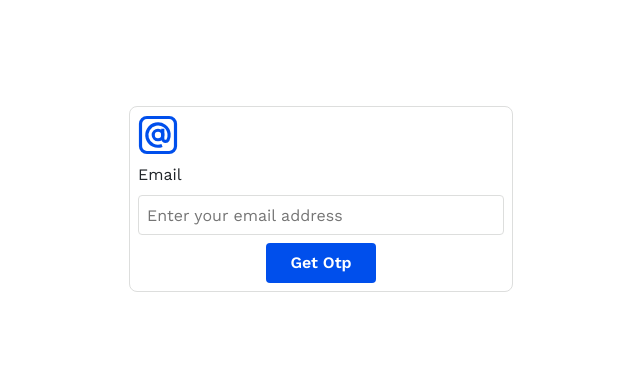
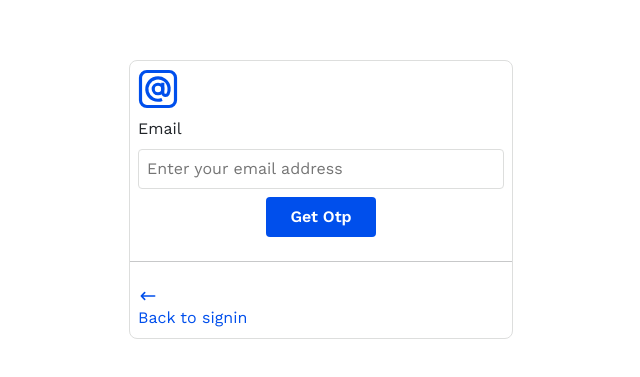
Before and after one commit to ramesh0505rk/Craft-Portal-Angular, an Angular app: page /forgot-password in a window 1280 px wide. Shown: the part 201-578 px from the top of the page, without its empty margins (319-959 px from the left). Built offline with nearby package versions, Linux system fonts and the light colour scheme.

Commit message:
Implemented otp form group

```diff
--- a/src/app/forgot-password/forgot-password.component.html
+++ b/src/app/forgot-password/forgot-password.component.html
@@ -11,7 +11,8 @@
                 </div>
             </div>
             <div class="get-otp-container d-flex justify-content-center align-items-center">
-                <button [disabled]="disableEmailAndOtpBtn" type="submit" class="get-otp-btn" (click)="onGetOtp()">Get Otp</button>
+                <button [disabled]="disableEmailAndOtpBtn" type="submit" class="get-otp-btn" (click)="onGetOtp()">Get
+                    Otp</button>
             </div>
         </form>
         <form *ngIf="allowEnterOtp" class="otp-form-container d-flex flex-column gap-2 p-2">
@@ -29,5 +30,12 @@
                 <button class="verify-otp-btn" (click)="onVerifyOtp()">Verify Otp</button>
             </div>
         </form>
+        <div class="btns-container d-flex flex-column gap-0">
+            <hr />
+            <div class="d-flex flex-column justify-content-center p-2">
+                <img class="m-0 p-0" style="height: 20px;width: 20px;" src="assets/arrow-left.svg" alt="Arrow Left">
+                <span (click)="onBackToSignin()" class="back-to-signin">Back to signin</span>
+            </div>
+        </div>
     </div>
 </div>
--- a/src/app/forgot-password/forgot-password.component.scss
+++ b/src/app/forgot-password/forgot-password.component.scss
@@ -27,7 +27,7 @@ input {
 .get-otp-btn,
 .verify-otp-btn {
     border: none;
-    background-color: rgba(0, 79, 236, 1);
+    background-color: #004fec;
     border: 2px solid transparent;
     border-radius: 4px;
     width: 30%;
@@ -71,3 +71,11 @@ input {
 .error {
     color: red;
 }
+
+.back-to-signin{
+    color: rgba(0, 79, 236, 1);
+    cursor: pointer;
+    &:hover {
+        text-decoration: underline;
+    }
+}
--- a/src/app/forgot-password/forgot-password.component.ts
+++ b/src/app/forgot-password/forgot-password.component.ts
@@ -1,6 +1,7 @@
 import { CommonModule } from '@angular/common';
 import { Component } from '@angular/core';
 import { FormControl, FormGroup, FormsModule, ReactiveFormsModule, Validators } from '@angular/forms';
+import { Router } from '@angular/router';
 
 @Component({
   selector: 'app-forgot-password',
@@ -12,15 +13,23 @@ import { FormControl, FormGroup, FormsModule, ReactiveFormsModule, Validators }
 export class ForgotPasswordComponent {
 
   emailFormGroup: FormGroup
+  otpFormGroup:FormGroup
 
   allowEnterOtp: boolean = false;
   disableEmailAndOtpBtn: boolean = false;
 
   email: string = '';
 
-  constructor() {
+  constructor(private router: Router) {
     this.emailFormGroup = new FormGroup({
       email: new FormControl('', [Validators.required, Validators.email])
+    });
+
+    this.otpFormGroup = new FormGroup({
+      otp0: new FormControl('', [Validators.required, Validators.pattern('^[0-9]$')]),
+      otp1: new FormControl('', [Validators.required, Validators.pattern('^[0-9]$')]),
+      otp2: new FormControl('', [Validators.required, Validators.pattern('^[0-9]$')]),
+      otp3: new FormControl('', [Validators.required, Validators.pattern('^[0-9]$')])
     });
   }
 
@@ -86,4 +95,8 @@ export class ForgotPasswordComponent {
   onVerifyOtp() {
     console.log("OTP verified successfully!");
   }
+
+  onBackToSignin() {
+    this.router.navigate(['/signin']);
+  }
 }
```
Also changed, not shown: src/assets/arrow-left.svg (added).
